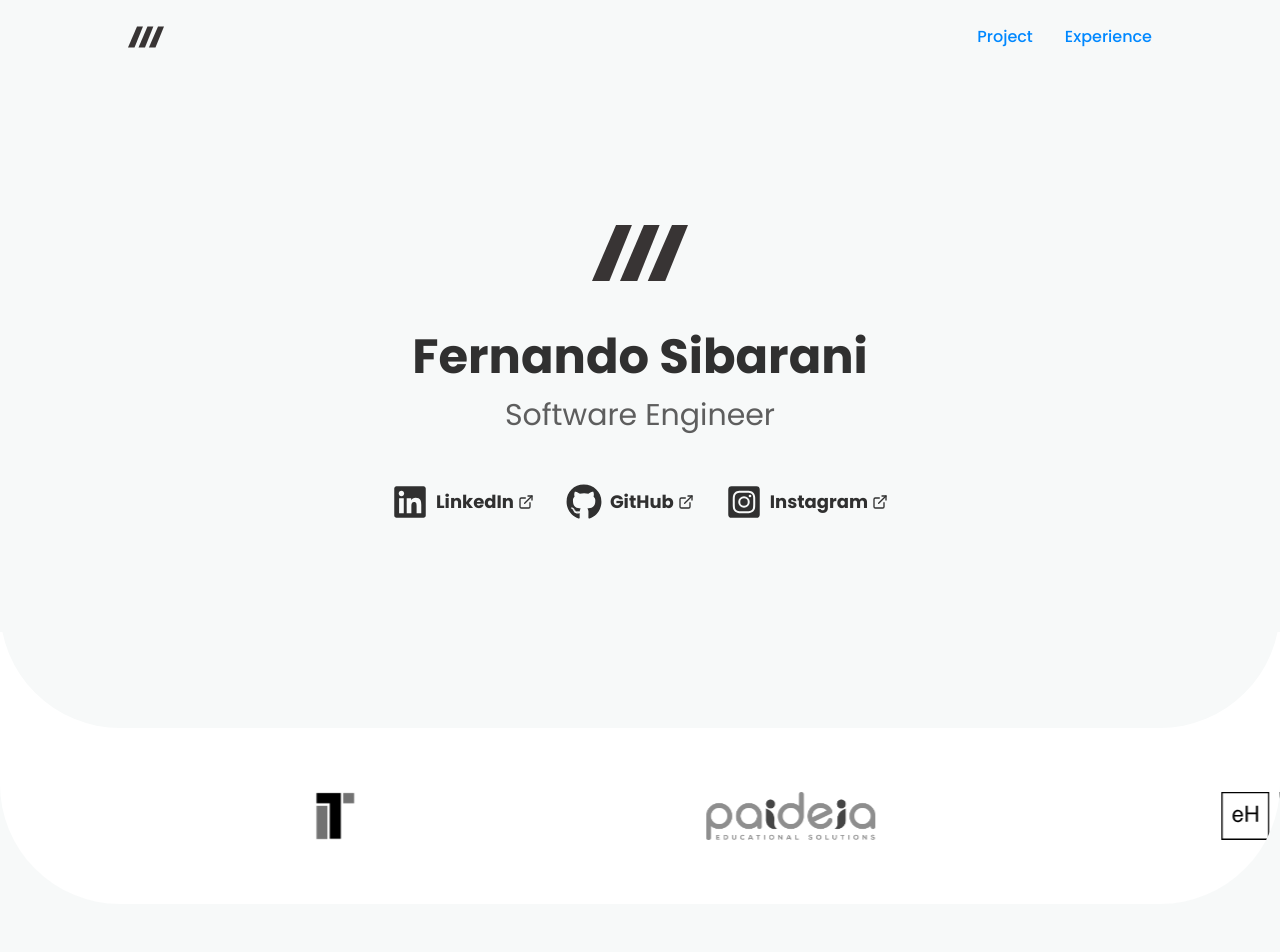
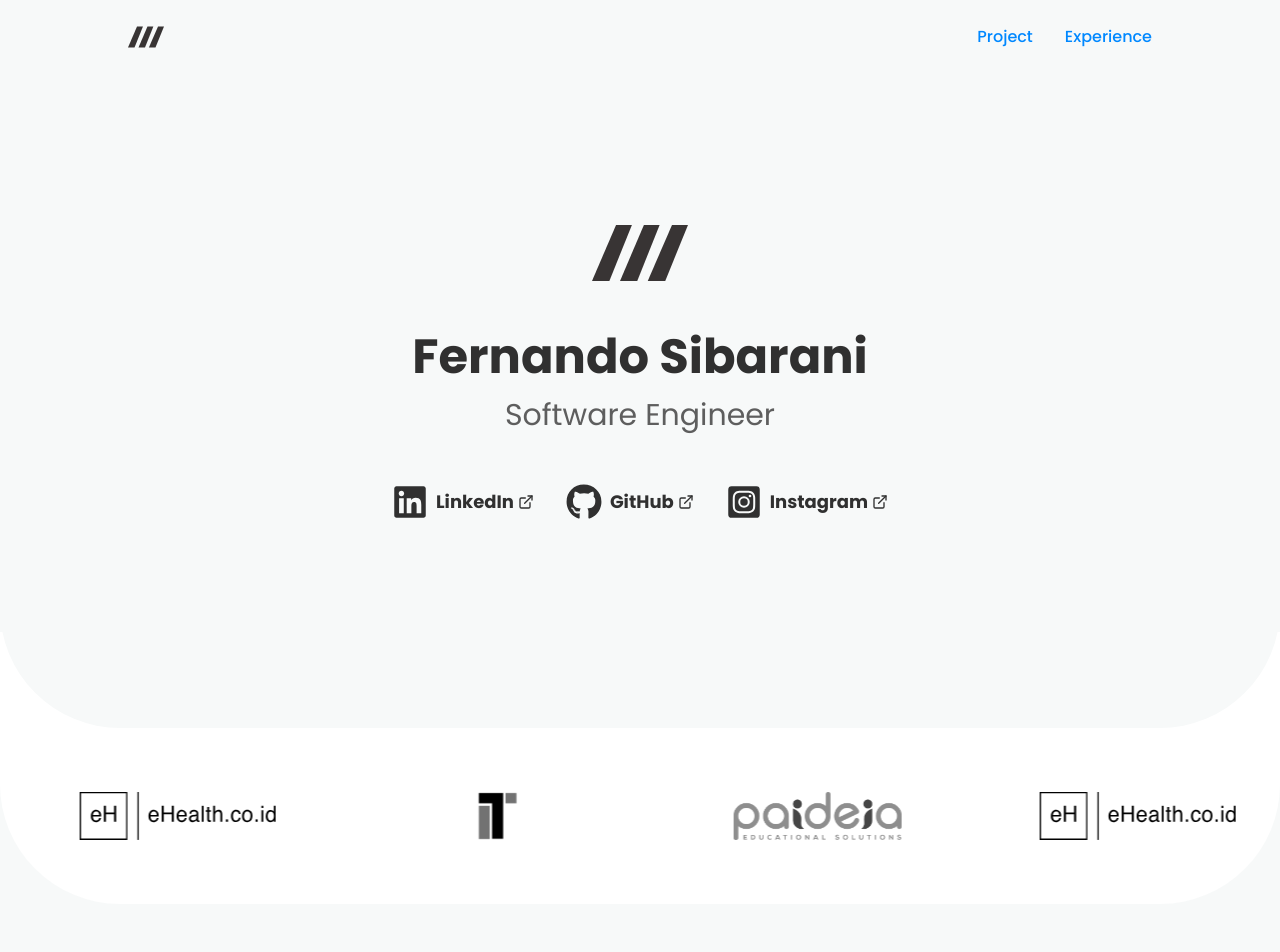
Before and after one commit to martuafernando/martuafernando.github.io, a Next.js app: page / in a window 1280 px wide. Shown: the top 952 px of the page. Built offline with nearby package versions, Linux system fonts and the light colour scheme.

Commit message:
fix: fix glitch in marquee

```diff
--- a/src/data/repositories/experience-repository.ts
+++ b/src/data/repositories/experience-repository.ts
@@ -51,5 +51,5 @@ export function getExperienceById(id: string): Experience | null {
   const fileContents = fs.readFileSync(fullPath, "utf8");
   const { data } = matter(fileContents);
 
-  return { ...data } as Experience ?? null;
+  return data as Experience ?? null;
 }
--- a/src/presentation/hook/useWindowSize.ts
+++ b/src/presentation/hook/useWindowSize.ts
@@ -19,6 +19,6 @@ export default function useWindowSize() {
     handleResize();
 
     return () => window.removeEventListener("resize", handleResize);
-  }, []); // Empty array ensures that effect is only run on mount
+  }, []);
   return windowSize;
 }
--- a/src/presentation/section/company-section.tsx
+++ b/src/presentation/section/company-section.tsx
@@ -10,20 +10,32 @@ export default function CompanySection(props: Readonly<CompanySectionProps>) {
   const experience = [
     ...getAllExperience(),
     ...getAllExperience(),
-  ]
+    ...getAllExperience(),
+    ...getAllExperience(),
+  ];
 
   return (
     <section className={`group [will-change: transform] ${className}`}>
-      <div className="flex w-[200%] justify-between gap-16 animate-marquee [animation-duration:_5s] sm:[animation-duration:_30s] will-change-transform">
+      <div
+        className={`animate-marquee flex will-change-transform`}
+        style={{
+          width: `${(experience.length / 4) * 100}%`,
+          animationDuration: `${experience.length}s`,
+        }}
+      >
         {experience.map((experience, index) => (
+          <>
+            <div className="flex-1" key={`experience-${experience}-${index}`}>
               <Image
-            key={`experience.id-${index}`}
+                className="w-fit mx-auto h-12 block grayscale hover:grayscale-0 transition-all duration-300"
                 width={48}
                 height={48}
                 src={experience.companyLogoHorizontalUrl}
                 alt={`${experience.companyName} logo`}
-            className="w-auto h-12 block grayscale hover:grayscale-0 transition-all duration-300"
               />
+            </div>
+            <div className="flex-0 w-4"></div>
+          </>
         ))}
       </div>
     </section>
--- a/tailwind.config.ts
+++ b/tailwind.config.ts
@@ -39,7 +39,7 @@ const config: Config = {
         },
         marquee: {
           '0%': { transform: 'translateX(0)' },
-          '100%': { transform: 'translateX(-46.5%)' },
+          '100%': { transform: 'translateX(-50%)' },
         },
       },
       animation: {
```
Lines whose indentation alone changed are shown as unchanged.
